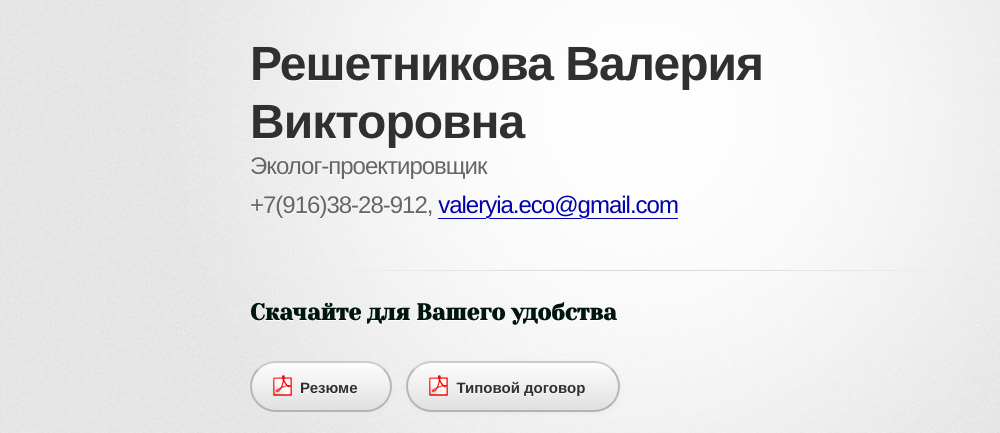
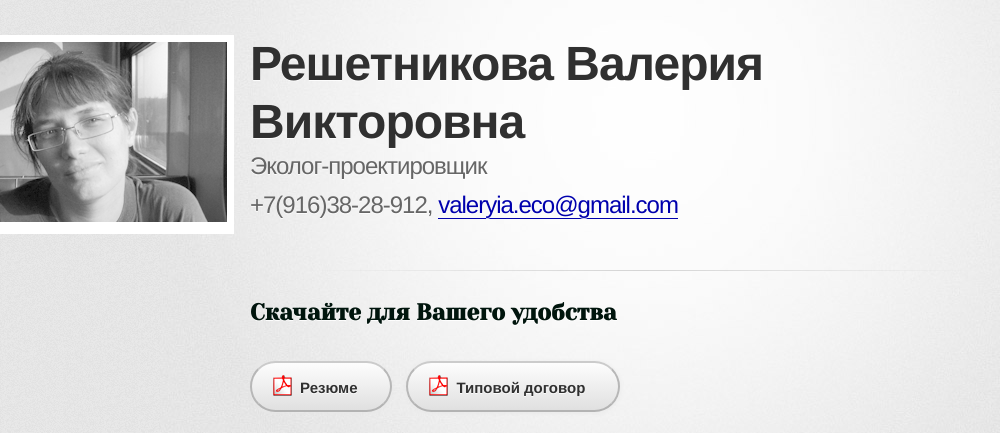
Before and after one commit to ReshetnikovaValery/reshetnikovavalery.github.com, a PHP site: page / in a window 1280 px wide. Shown: the top 433 px of the page, without its empty margins (0-1000 px from the left). Run offline with PHP 8.4, Linux system fonts and the light colour scheme; some web fonts are replaced.

Commit message:
Add personal photo

```diff
--- a/index.html
+++ b/index.html
@@ -24,12 +24,15 @@
   <body>
     <div id="container">
       <div class="drozd">
+
         <div class="inner">
 
         <header>
+          <div class="photo toleft"></div>
           <h1>Решетникова Валерия Викторовна</h1>
           <h2>Эколог-проектировщик</h2>
           <h2>+7(916)38-28-912, <a href="mailto:valeryia.eco@gmail.com@">valeryia.eco@gmail.com</a></h2>
+
         </header>
 
         <hr>
--- a/stylesheets/stylesheet.css
+++ b/stylesheets/stylesheet.css
@@ -96,6 +96,20 @@ header h2 {
 
 .drozd {
   background: transparent url(../images/drozd.gif) 90% 100% no-repeat;
+}
+
+.photo {
+  background: transparent url(../images/valery.gif) 0 0 no-repeat;
+  float:left;
+  min-height: 180px;
+  min-width: 250px;
+  border:7px solid white;
+  border-bottom:12px solid white;
+  margin: 0 0 0 -280px;
+}
+
+.photo:hover {
+  background: transparent url(../images/valery-hover.gif) 0 0 no-repeat;
 }
 
 .inner {
```
Also changed, not shown: images/valery-hover.gif (added), images/valery.gif (added).
